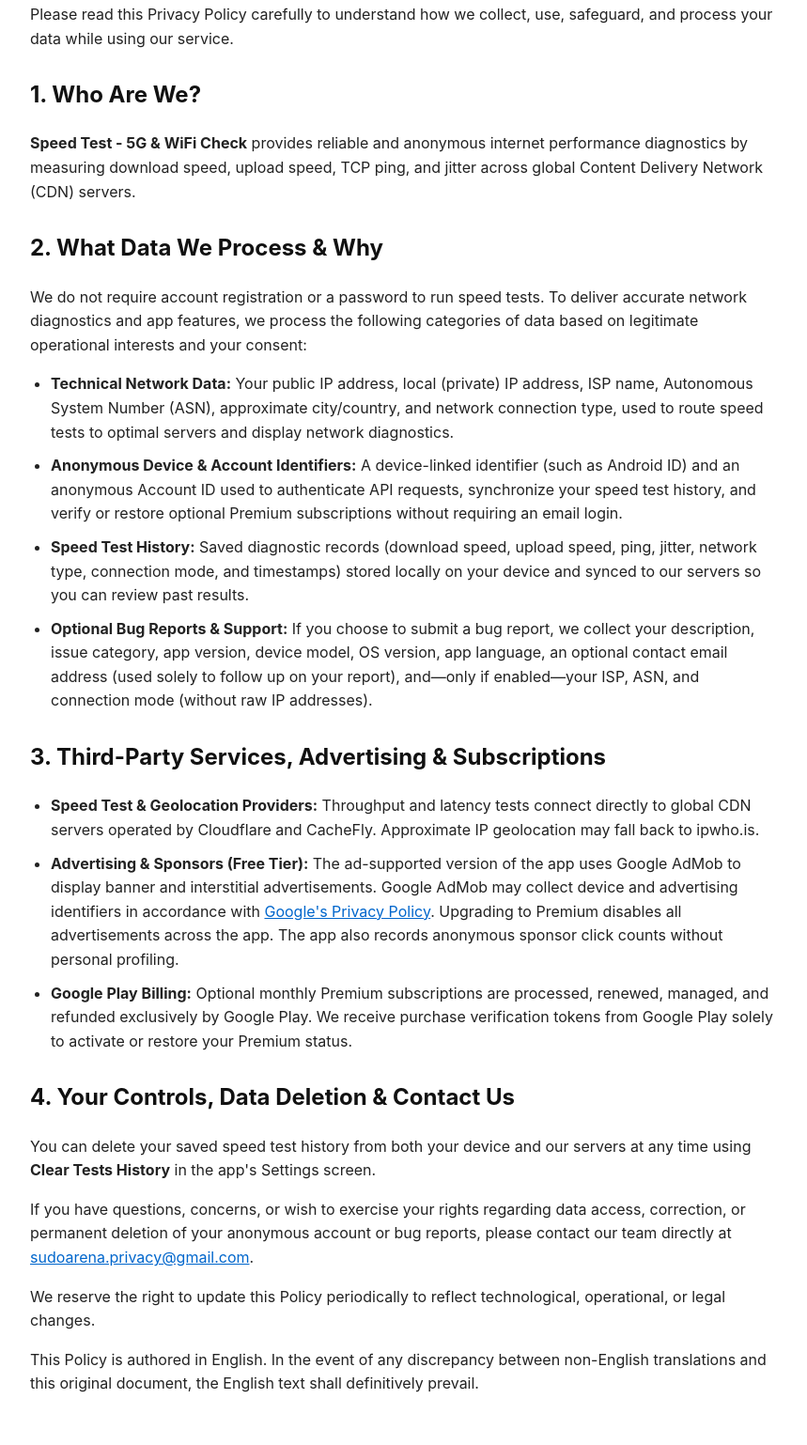
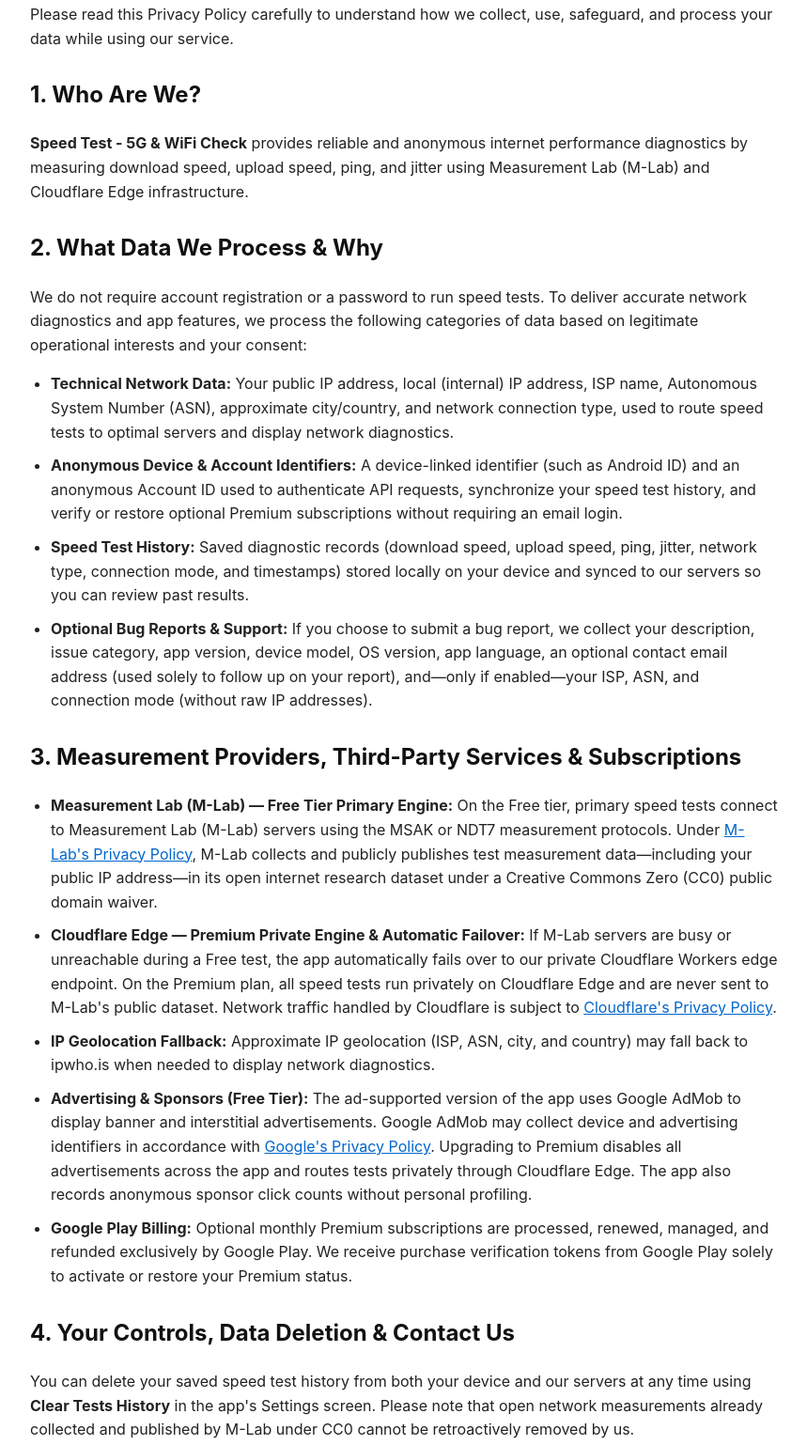
Before and after one commit to ConnectArenaMx/speed-test-privacy, a plain HTML site: page index.html in a window 1280 px wide. Shown: the part 244-1782 px from the top of the page at 94% size, without its empty margins (208-1067 px from the left). Drawn offline with Linux system fonts and the light colour scheme.

Commit message:
Revise privacy policy content and structure
Updated privacy policy details to reflect changes in data processing and third-party services.

```diff
--- a/index.html
+++ b/index.html
@@ -27,26 +27,28 @@
   <p>Please read this Privacy Policy carefully to understand how we collect, use, safeguard, and process your data while using our service.</p>
 
   <h2>1. Who Are We?</h2>
-  <p><strong>Speed Test - 5G &amp; WiFi Check</strong> provides reliable and anonymous internet performance diagnostics by measuring download speed, upload speed, TCP ping, and jitter across global Content Delivery Network (CDN) servers.</p>
+  <p><strong>Speed Test - 5G &amp; WiFi Check</strong> provides reliable and anonymous internet performance diagnostics by measuring download speed, upload speed, ping, and jitter using Measurement Lab (M-Lab) and Cloudflare Edge infrastructure.</p>
 
   <h2>2. What Data We Process &amp; Why</h2>
   <p>We do not require account registration or a password to run speed tests. To deliver accurate network diagnostics and app features, we process the following categories of data based on legitimate operational interests and your consent:</p>
   <ul>
-    <li><strong>Technical Network Data:</strong> Your public IP address, local (private) IP address, ISP name, Autonomous System Number (ASN), approximate city/country, and network connection type, used to route speed tests to optimal servers and display network diagnostics.</li>
+    <li><strong>Technical Network Data:</strong> Your public IP address, local (internal) IP address, ISP name, Autonomous System Number (ASN), approximate city/country, and network connection type, used to route speed tests to optimal servers and display network diagnostics.</li>
     <li><strong>Anonymous Device &amp; Account Identifiers:</strong> A device-linked identifier (such as Android ID) and an anonymous Account ID used to authenticate API requests, synchronize your speed test history, and verify or restore optional Premium subscriptions without requiring an email login.</li>
     <li><strong>Speed Test History:</strong> Saved diagnostic records (download speed, upload speed, ping, jitter, network type, connection mode, and timestamps) stored locally on your device and synced to our servers so you can review past results.</li>
     <li><strong>Optional Bug Reports &amp; Support:</strong> If you choose to submit a bug report, we collect your description, issue category, app version, device model, OS version, app language, an optional contact email address (used solely to follow up on your report), and&mdash;only if enabled&mdash;your ISP, ASN, and connection mode (without raw IP addresses).</li>
   </ul>
 
-  <h2>3. Third-Party Services, Advertising &amp; Subscriptions</h2>
+  <h2>3. Measurement Providers, Third-Party Services &amp; Subscriptions</h2>
   <ul>
-    <li><strong>Speed Test &amp; Geolocation Providers:</strong> Throughput and latency tests connect directly to global CDN servers operated by Cloudflare and CacheFly. Approximate IP geolocation may fall back to ipwho.is.</li>
-    <li><strong>Advertising &amp; Sponsors (Free Tier):</strong> The ad-supported version of the app uses Google AdMob to display banner and interstitial advertisements. Google AdMob may collect device and advertising identifiers in accordance with <a href="https://policies.google.com/privacy" target="_blank" rel="noopener noreferrer">Google's Privacy Policy</a>. Upgrading to Premium disables all advertisements across the app. The app also records anonymous sponsor click counts without personal profiling.</li>
+    <li><strong>Measurement Lab (M-Lab) &mdash; Free Tier Primary Engine:</strong> On the Free tier, primary speed tests connect to Measurement Lab (M-Lab) servers using the MSAK or NDT7 measurement protocols. Under <a href="https://www.measurementlab.net/privacy/" target="_blank" rel="noopener noreferrer">M-Lab's Privacy Policy</a>, M-Lab collects and publicly publishes test measurement data&mdash;including your public IP address&mdash;in its open internet research dataset under a Creative Commons Zero (CC0) public domain waiver.</li>
+    <li><strong>Cloudflare Edge &mdash; Premium Private Engine &amp; Automatic Failover:</strong> If M-Lab servers are busy or unreachable during a Free test, the app automatically fails over to our private Cloudflare Workers edge endpoint. On the Premium plan, all speed tests run privately on Cloudflare Edge and are never sent to M-Lab's public dataset. Network traffic handled by Cloudflare is subject to <a href="https://www.cloudflare.com/privacypolicy/" target="_blank" rel="noopener noreferrer">Cloudflare's Privacy Policy</a>.</li>
+    <li><strong>IP Geolocation Fallback:</strong> Approximate IP geolocation (ISP, ASN, city, and country) may fall back to ipwho.is when needed to display network diagnostics.</li>
+    <li><strong>Advertising &amp; Sponsors (Free Tier):</strong> The ad-supported version of the app uses Google AdMob to display banner and interstitial advertisements. Google AdMob may collect device and advertising identifiers in accordance with <a href="https://policies.google.com/privacy" target="_blank" rel="noopener noreferrer">Google's Privacy Policy</a>. Upgrading to Premium disables all advertisements across the app and routes tests privately through Cloudflare Edge. The app also records anonymous sponsor click counts without personal profiling.</li>
     <li><strong>Google Play Billing:</strong> Optional monthly Premium subscriptions are processed, renewed, managed, and refunded exclusively by Google Play. We receive purchase verification tokens from Google Play solely to activate or restore your Premium status.</li>
   </ul>
 
   <h2>4. Your Controls, Data Deletion &amp; Contact Us</h2>
-  <p>You can delete your saved speed test history from both your device and our servers at any time using <strong>Clear Tests History</strong> in the app's Settings screen.</p>
+  <p>You can delete your saved speed test history from both your device and our servers at any time using <strong>Clear Tests History</strong> in the app's Settings screen. Please note that open network measurements already collected and published by M-Lab under CC0 cannot be retroactively removed by us.</p>
   <p>If you have questions, concerns, or wish to exercise your rights regarding data access, correction, or permanent deletion of your anonymous account or bug reports, please contact our team directly at <a href="mailto:sudoarena.privacy@gmail.com">sudoarena.privacy@gmail.com</a>.</p>
   <p>We reserve the right to update this Policy periodically to reflect technological, operational, or legal changes.</p>
   <p>This Policy is authored in English. In the event of any discrepancy between non-English translations and this original document, the English text shall definitively prevail.</p>
```
